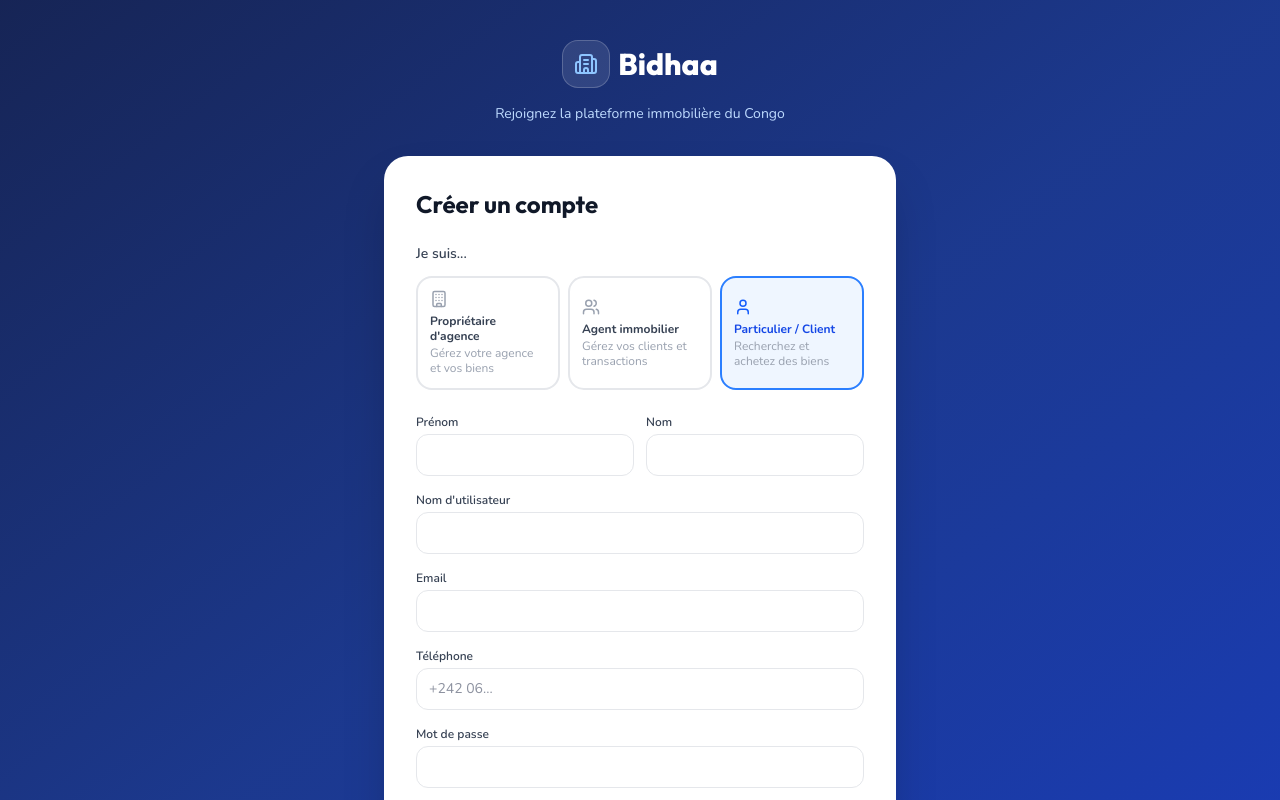
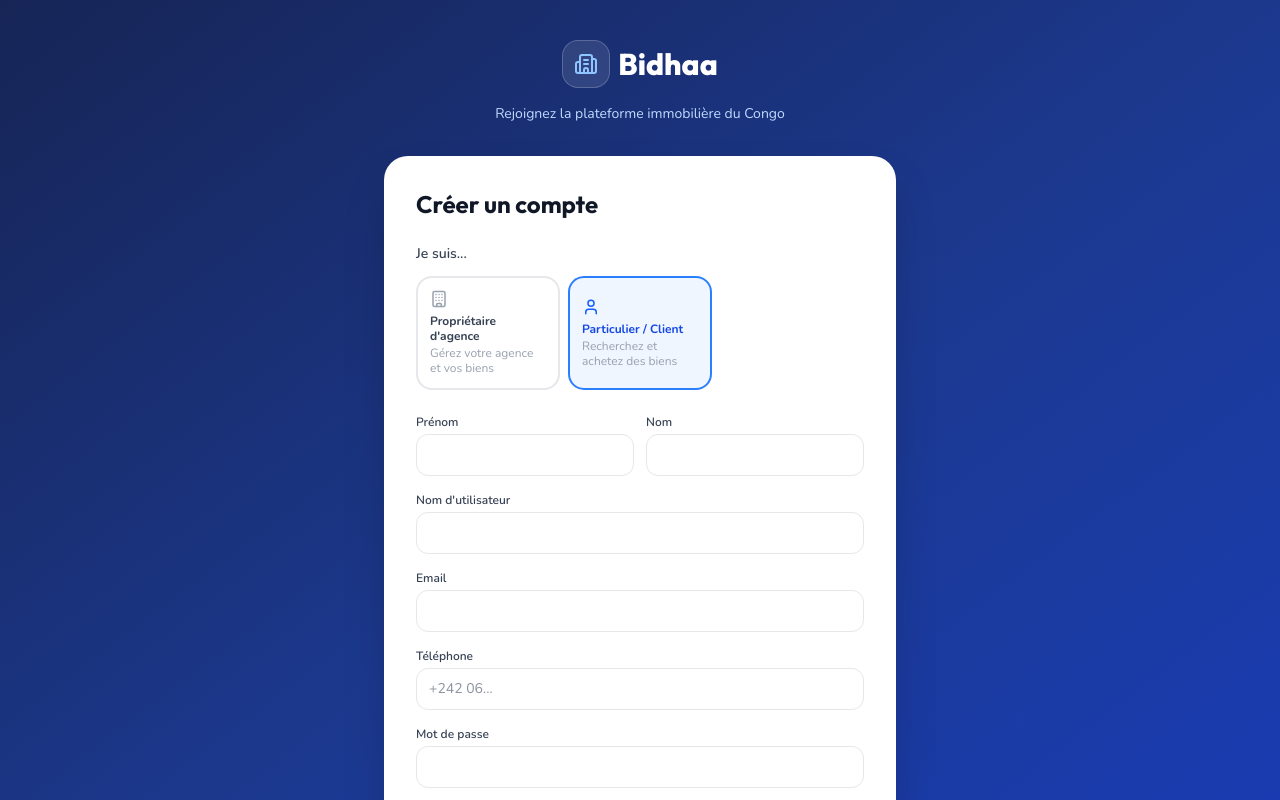
Before and after one commit to bacleche/bidhafront, a Next.js app: page /register in a window 1280 px wide. Shown: the top 800 px of the page. Built offline with nearby package versions, Linux system fonts and the light colour scheme; no server answers.

Commit message:
update for register

```diff
--- a/app/register/page.tsx
+++ b/app/register/page.tsx
@@ -7,7 +7,7 @@ import { Building2, Loader2, User, Building, Users } from 'lucide-react';
 
 const ROLES = [
   { value: 'agency_owner', label: "Propriétaire d'agence", icon: Building, desc: 'Gérez votre agence et vos biens' },
-  { value: 'agent', label: 'Agent immobilier', icon: Users, desc: 'Gérez vos clients et transactions' },
+  // { value: 'agent', label: 'Agent immobilier', icon: Users, desc: 'Gérez vos clients et transactions' },
   { value: 'client', label: 'Particulier / Client', icon: User, desc: 'Recherchez et achetez des biens' },
 ];
 
```
